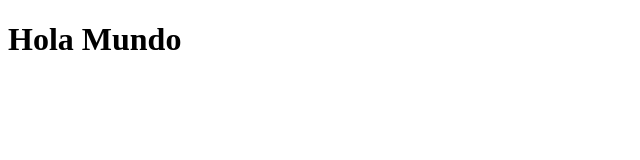
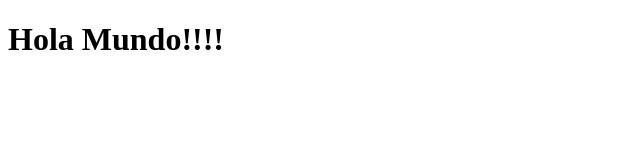
Before and after one commit to EbertPA/Prueba, a plain HTML site: page index.html in a window 1280 px wide. Shown: the full height of the page, 0-640 px from the left. Drawn offline with Linux system fonts and the light colour scheme.

Commit message:
ahora el index html ha sido modificado

```diff
--- a/index.html
+++ b/index.html
@@ -4,9 +4,9 @@
     <meta charset="UTF-8">
     <meta name="viewport" content="width=device-width, initial-scale=1.0">
     <meta http-equiv="X-UA-Compatible" content="ie=edge">
-    <title>Document</title>
+    <title>Primera página</title>
 </head>
 <body>
-    <h1>Hola Mundo</h1>
+    <h1>Hola Mundo!!!!</h1>
 </body>
 </html>
```
